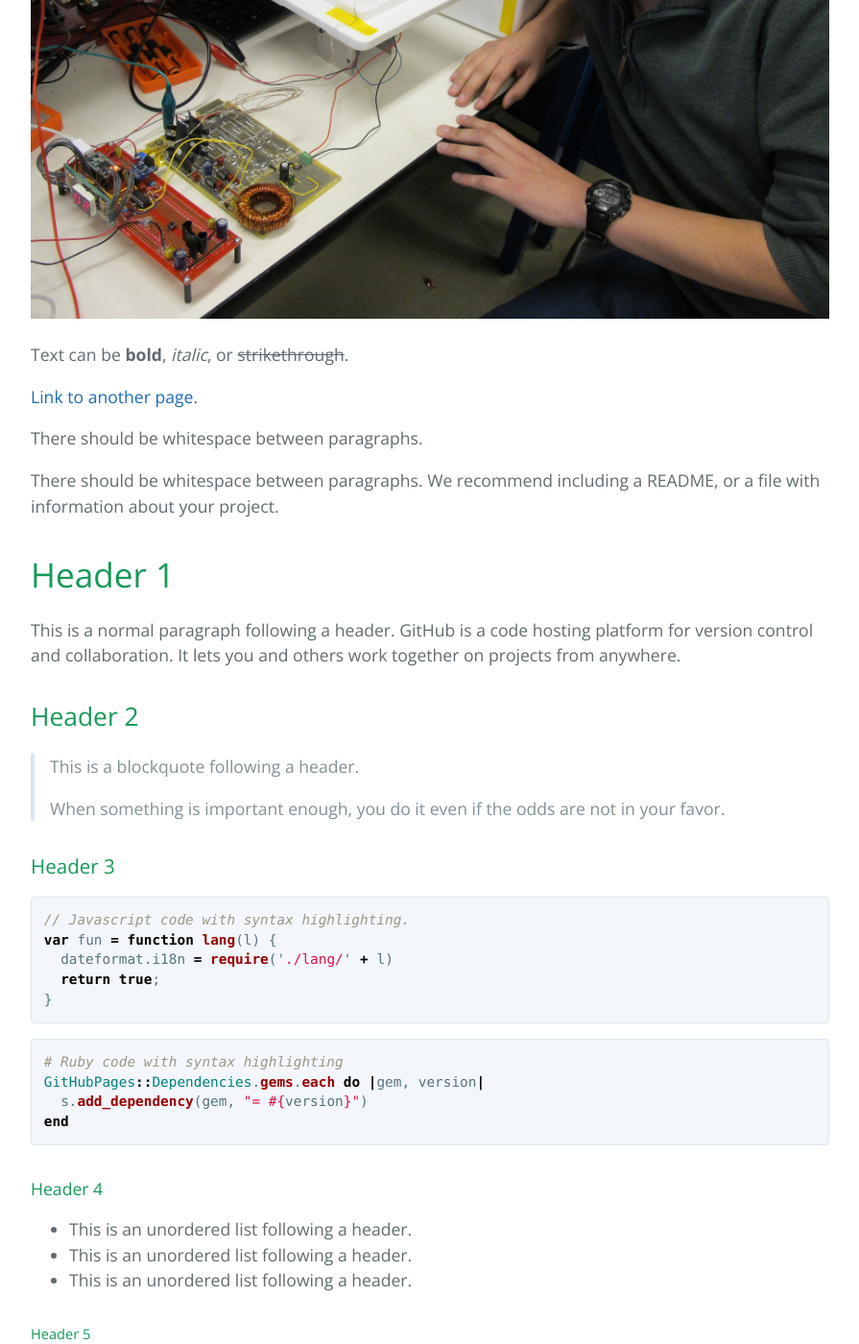
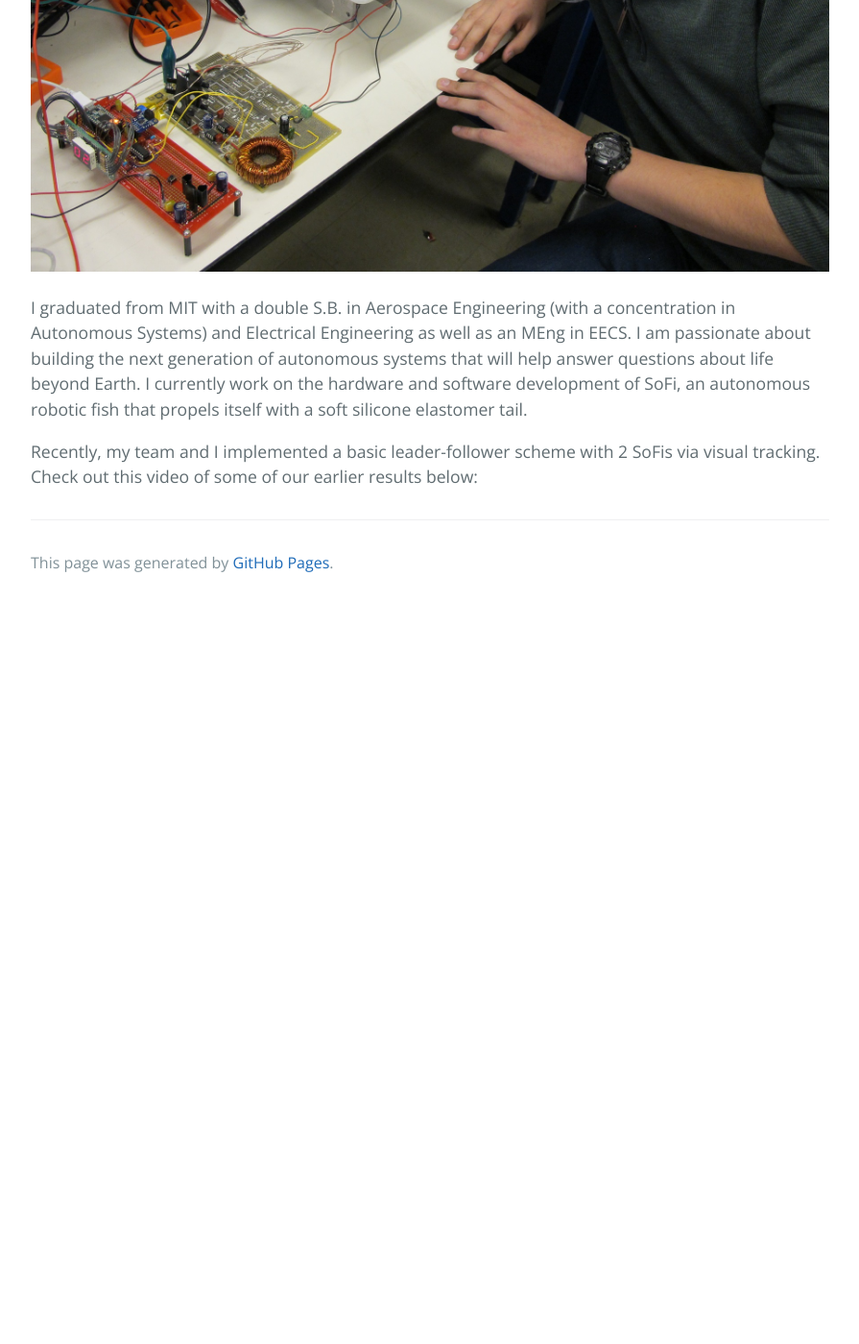
Before and after one commit to juansala/juansala.github.io, a Jekyll site: the page built from index.md, in a window 1280 px wide and 1400 px high, scrolled down 756 px. Shown: the whole window at 96% size, without its empty margins (192-1087 px from the left). Built offline with Jekyll 4.4.1, drawn with Linux system fonts in a browser that asks for light colours; our own code applies the rules of GitHub Pages for plain Markdown files; after the commit the page ends 1386 px from its top, so only the background shows below that; some of the changed text lies outside the part shown.

Commit message:
changed home to about me, modified index.md

````diff
--- a/_layouts/default.html
+++ b/_layouts/default.html
@@ -18,7 +18,7 @@
     <header class="page-header" role="banner">
       <h1 class="project-name">{{ page.title | default: site.title | default: site.github.repository_name }}</h1>
       <h2 class="project-tagline">{{ page.description | default: site.description | default: site.github.project_tagline }}</h2>
-        <a href="{{ site.home_url }}" class="btn">Home</a>
+        <a href="{{ site.home_url }}" class="btn">About Me</a>
         <!-- <a href="{{ site.resume_url }}" class="btn">Resume</a> -->
         <a href="{{ site.projects_url }}" class="btn">Projects</a>
         <a href="{{ site.github_profile_url }}" class="btn">GitHub</a>
--- a/index.md
+++ b/index.md
@@ -2,126 +2,10 @@
 layout: default
 ---
 
-### Large image
-
 ![Me](https://juansala.github.io/media/Images/leeb-copy.jpg)
 
-Text can be **bold**, _italic_, or ~~strikethrough~~.
+I graduated from MIT with a double S.B. in Aerospace Engineering (with a concentration in Autonomous Systems) and Electrical Engineering as well as an MEng in EECS. I am passionate about building the next generation of autonomous systems that will help answer questions about life beyond Earth. I currently work on the hardware and software development of SoFi, an autonomous robotic fish that propels itself with a soft silicone elastomer tail.
 
-[Link to another page](./another-page.html).
+Recently, my team and I implemented a basic leader-follower scheme with 2 SoFis via visual tracking. Check out this video of some of our earlier results below:
 
-There should be whitespace between paragraphs.
-
-There should be whitespace between paragraphs. We recommend including a README, or a file with information about your project.
-
-# Header 1
-
-This is a normal paragraph following a header. GitHub is a code hosting platform for version control and collaboration. It lets you and others work together on projects from anywhere.
-
-## Header 2
-
-> This is a blockquote following a header.
->
-> When something is important enough, you do it even if the odds are not in your favor.
-
-### Header 3
-
-```js
-// Javascript code with syntax highlighting.
-var fun = function lang(l) {
-  dateformat.i18n = require('./lang/' + l)
-  return true;
-}
-```
-
-```ruby
-# Ruby code with syntax highlighting
-GitHubPages::Dependencies.gems.each do |gem, version|
-  s.add_dependency(gem, "= #{version}")
-end
-```
-
-#### Header 4
-
-*   This is an unordered list following a header.
-*   This is an unordered list following a header.
-*   This is an unordered list following a header.
-
-##### Header 5
-
-1.  This is an ordered list following a header.
-2.  This is an ordered list following a header.
-3.  This is an ordered list following a header.
-
-###### Header 6
-
-| head1        | head two          | three |
-|:-------------|:------------------|:------|
-| ok           | good swedish fish | nice  |
-| out of stock | good and plenty   | nice  |
-| ok           | good `oreos`      | hmm   |
-| ok           | good `zoute` drop | yumm  |
-
-### There's a horizontal rule below this.
-
-* * *
-
-### Here is an unordered list:
-
-*   Item foo
-*   Item bar
-*   Item baz
-*   Item zip
-
-### And an ordered list:
-
-1.  Item one
-1.  Item two
-1.  Item three
-1.  Item four
-
-### And a nested list:
-
-- level 1 item
-  - level 2 item
-  - level 2 item
-    - level 3 item
-    - level 3 item
-- level 1 item
-  - level 2 item
-  - level 2 item
-  - level 2 item
-- level 1 item
-  - level 2 item
-  - level 2 item
-- level 1 item
-
-### Small image
-
-![Octocat](https://github.githubassets.com/images/icons/emoji/octocat.png)
-
-### Large image
-
-![Branching](https://guides.github.com/activities/hello-world/branching.png)
-
-
-### Definition lists can be used with HTML syntax.
-
-<dl>
-<dt>Name</dt>
-<dd>Godzilla</dd>
-<dt>Born</dt>
-<dd>1952</dd>
-<dt>Birthplace</dt>
-<dd>Japan</dd>
-<dt>Color</dt>
-<dd>Green</dd>
-</dl>
-
-```
-Long, single-line code blocks should not wrap. They should horizontally scroll if they are too long. This line should be long enough to demonstrate this.
-```
-
-```
-The final element.
-```
+<!-- [Link to another page](./another-page.html). -->
````
